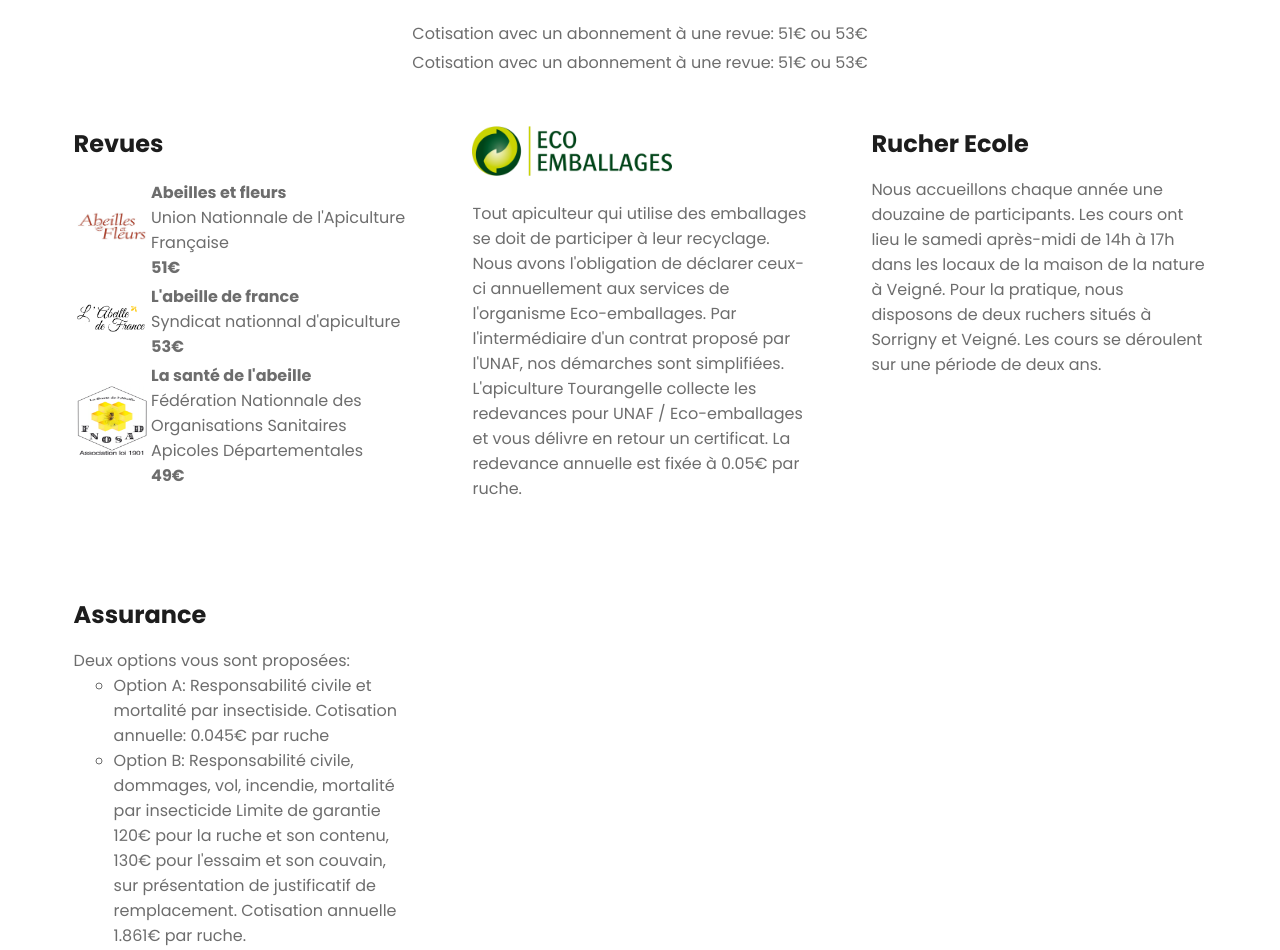
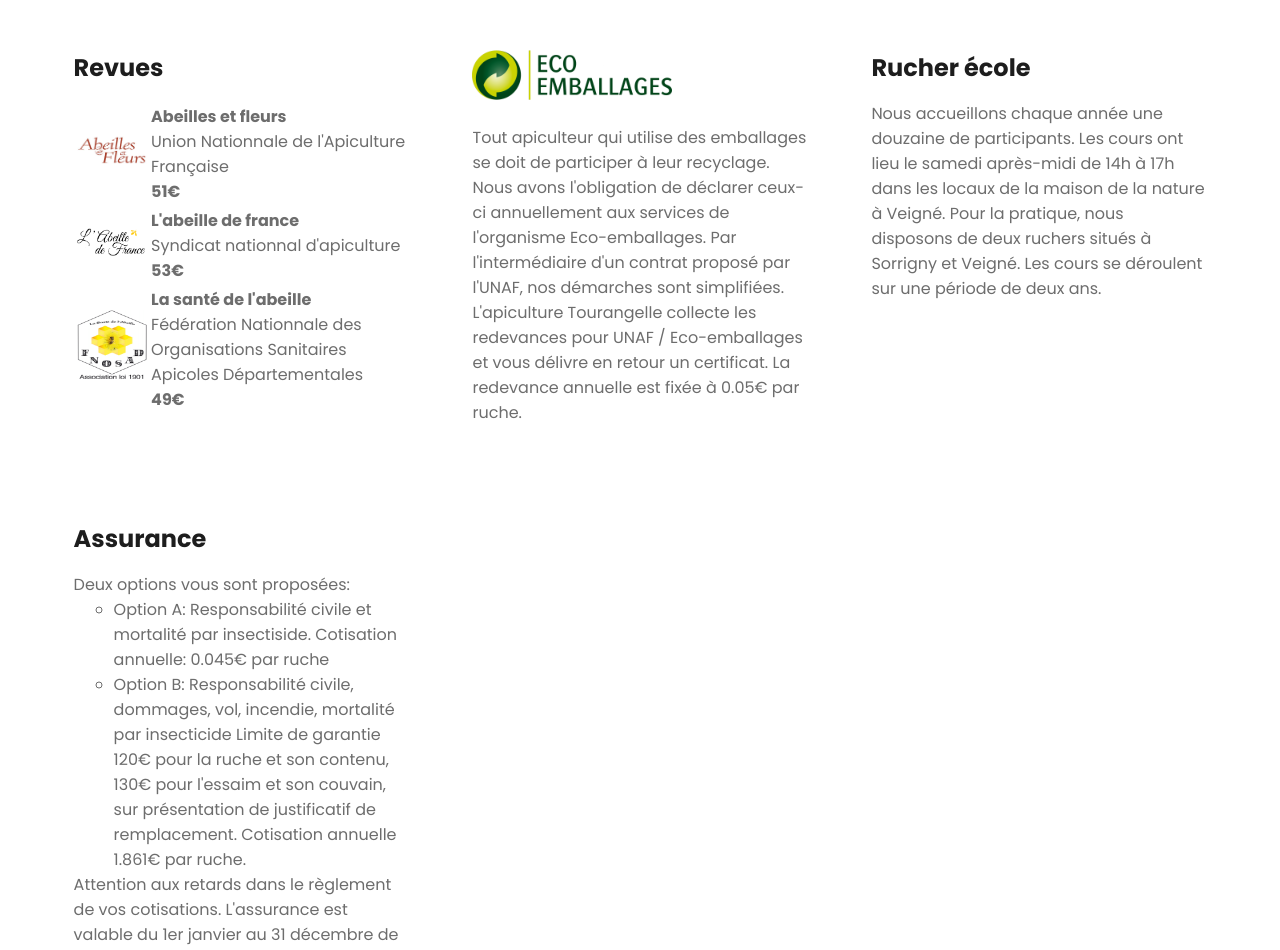
Before and after one commit to Barto1212/sat-next, a Next.js app in the folder sources/: page /adhesion in a window 1280 px wide. Shown: the part 220-1170 px from the top of the page. Built offline with nearby package versions, Linux system fonts and the light colour scheme.

Commit message:
fix: title adhesion

```diff
--- a/sources/components/cotisation/Assurance.tsx
+++ b/sources/components/cotisation/Assurance.tsx
@@ -1,6 +1,5 @@
 const Assurance = () => (
 	<>
-		<p>
 		Deux options vous sont proposées:
 		<ul>
 			<li>
@@ -15,7 +14,6 @@ const Assurance = () => (
 				Cotisation annuelle 1.861€ par ruche.
 			</li>
 		</ul>
-		</p>
 		<p>
 			Attention aux retards dans le règlement de vos cotisations. L'assurance est valable du 1er janvier au 31 décembre de l'année en cours.
 		</p>
--- a/sources/pages/adhesion.tsx
+++ b/sources/pages/adhesion.tsx
@@ -8,14 +8,13 @@ import grid from '../styles/articles.module.scss'
 
 interface articleProp {
 	children: JSX.Element
-	title?: string | JSX.Element
+	title: string | JSX.Element
 }
 
 const ArticleLi: React.FC<articleProp> = ({children, title}) => {
-	const newTitle: string = title ? title : children.type.name.replace(/([A-Z])/g, " $1")
 return (
 	<li className={grid.list__item}>
-		<h2 className={grid.list__item__title}>{newTitle}</h2>
+		<h2 className={grid.list__item__title}>{title}</h2>
 		<div className={grid.list__item__body}>{children}</div>
 	</li>
 )
@@ -25,20 +24,8 @@ export default function Adhesion () {
 	return (
 		<Layout>
 			<h1 className={grid.title}>Votre cotisation 2022</h1>
-				<table className={grid.article}>
-					<tbody>
-						<tr>
-							<td>Cotisation avec un abonnement à une revue:</td>
-							<td>51€ ou 53€</td>
-						</tr>
-						<tr>
-							<td>Cotisation avec un abonnement à une revue:</td>
-							<td>51€ ou 53€</td>
-						</tr>
-					</tbody>
-				</table>
 			<ul className={grid.list}>
-				<ArticleLi>
+				<ArticleLi title="Revues" >
 					<Revues />
 				</ArticleLi>
 				<ArticleLi title={
@@ -51,10 +38,10 @@ export default function Adhesion () {
 				} >
 					<EcoEmballages />
 				</ArticleLi>
-				<ArticleLi>
+				<ArticleLi title="Rucher école" >
 					<RucherEcole />
 				</ArticleLi>
-				<ArticleLi>
+				<ArticleLi title="Assurance" >
 					<Assurance />
 				</ArticleLi>
 			</ul>
```
Also changed, not shown: 1 other file (tests, documents, lock files or other folders). Lines whose indentation alone changed are shown as unchanged.
